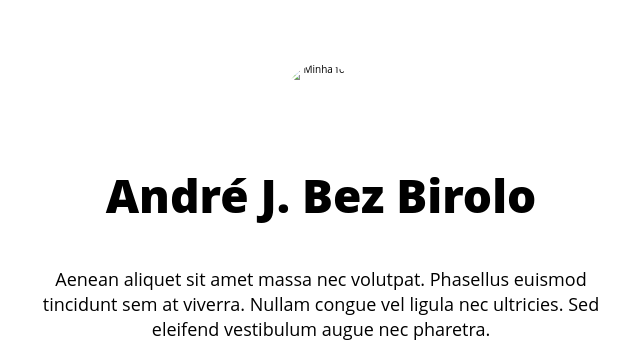
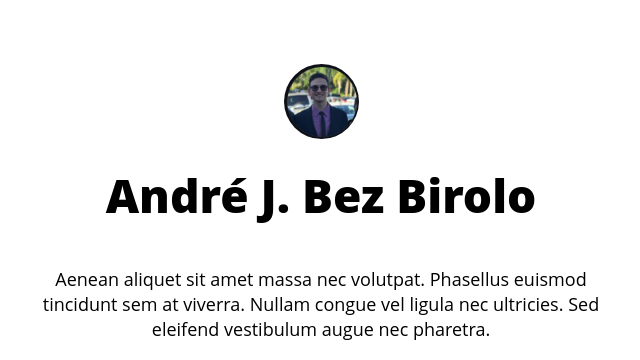
Before and after one commit to AndreBezBirolo/littlelink-2, a plain HTML site: page index.html in a window 1280 px wide. Shown: the top 360 px of the page, without its empty margins (319-959 px from the left). Drawn offline with Linux system fonts and the light colour scheme; the site is published under a folder, as on GitHub Pages, so addresses that start at the root find nothing.

Commit message:
Atualização de URL

```diff
--- a/index.html
+++ b/index.html
@@ -16,7 +16,7 @@
 <body>
   <section class="container">
     <div class="text-content">
-      <img class="image" src="/perfil.png" width="75" height="75" alt="Minha foto">
+      <img class="image" src="littlelink-2/perfil.png" width="75" height="75" alt="Minha foto">
       <h1 class="title">André J. Bez Birolo</h1>
       <p class="description">Aenean aliquet sit amet massa nec volutpat. Phasellus euismod tincidunt sem at viverra. Nullam congue vel ligula nec ultricies. Sed eleifend vestibulum augue nec pharetra.</p>
     </div>
```
